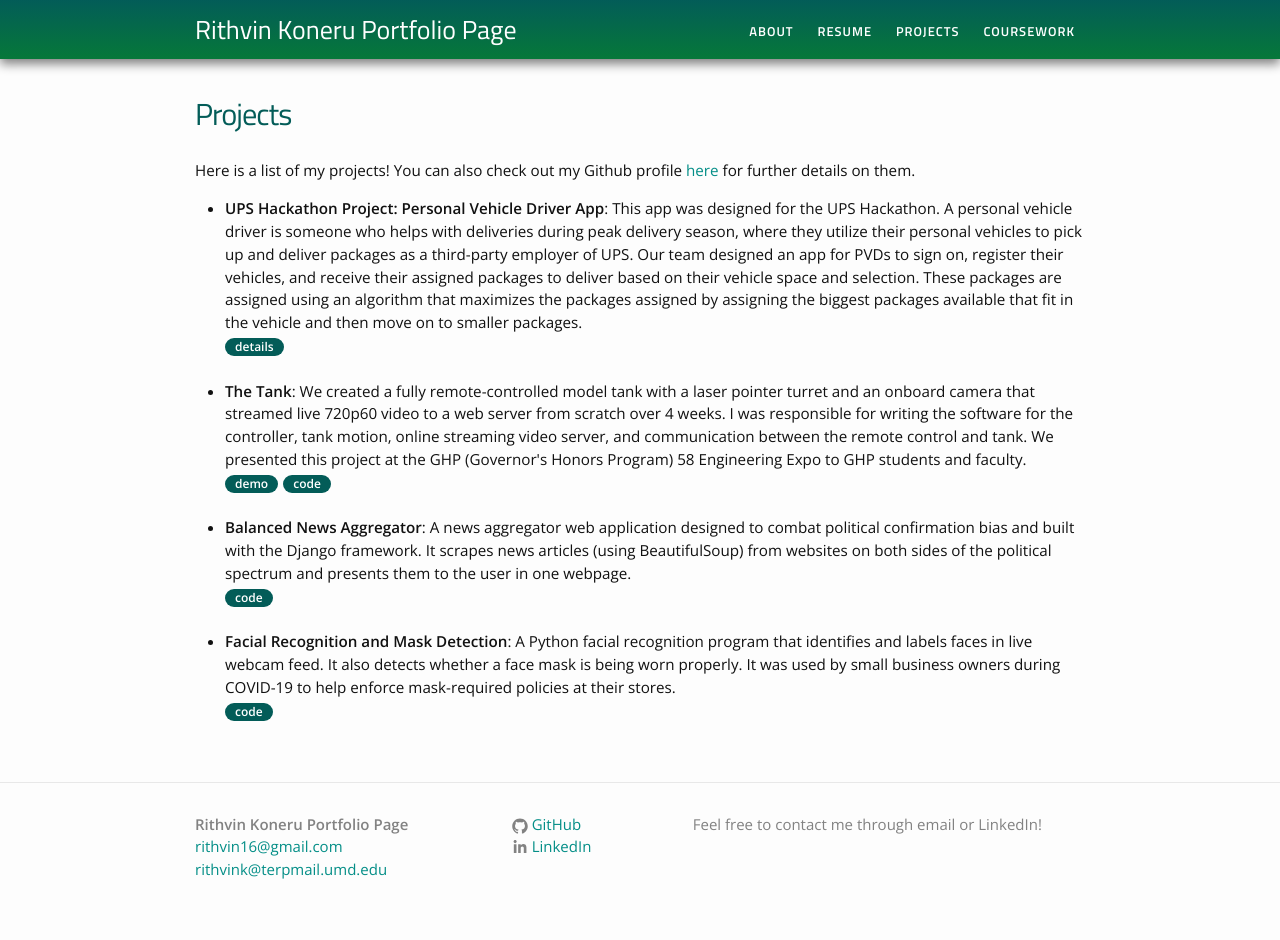
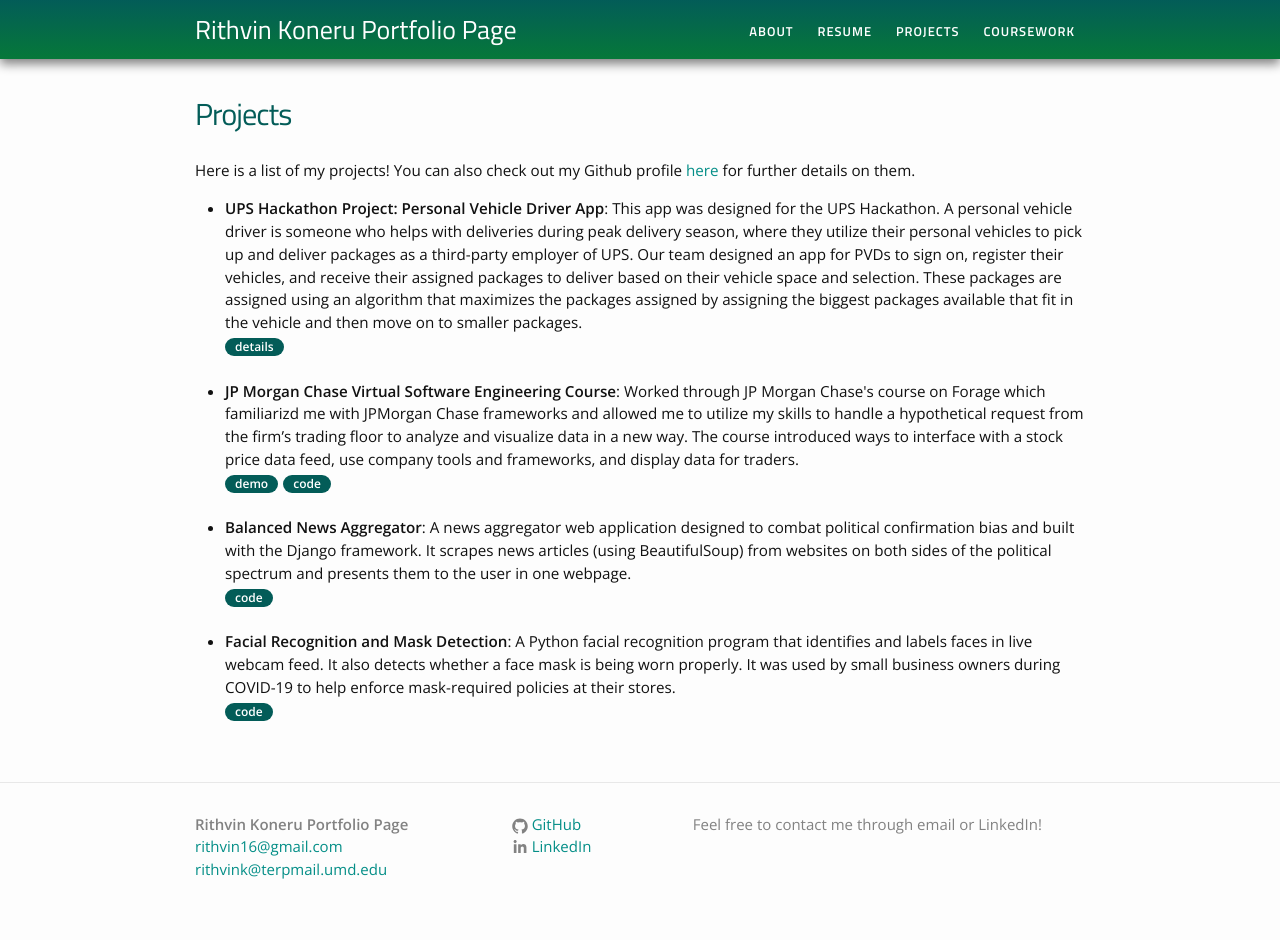
Before and after one commit to RithvinK/RithvinK.github.io, a Jekyll site: the page built from projects.md, in a window 1280 px wide. Built offline with Jekyll 4.4.1, drawn with Linux system fonts in a browser that asks for light colours.

Commit message:
Update projects.md

```diff
--- a/projects.md
+++ b/projects.md
@@ -12,7 +12,7 @@ Here is a list of my projects! You can also check out my Github profile <a href=
 		<a href="https://github.com/RithvinK/UPS-Hackathon-Project"><div class="color-button">details</div></a>
 	</li><br>
 	<li>
-		<b>The Tank</b>: We created a fully remote-controlled model tank with a laser pointer turret and an onboard camera that streamed live 720p60 video to a web server from scratch over 4 weeks. I was responsible for writing the software for the controller, tank motion, online streaming video server, and communication between the remote control and tank. We presented this project at the GHP (Governor's Honors Program) 58 Engineering Expo to GHP students and faculty.<br>
+		<b>JP Morgan Chase Virtual Software Engineering Course</b>: Worked through JP Morgan Chase's course on Forage which familiarizd me with JPMorgan Chase frameworks and allowed me to utilize my skills to handle a hypothetical request from the firm’s trading floor to analyze and visualize data in a new way. The course introduced ways to interface with a stock price data feed, use company tools and frameworks, and display data for traders.<br>
 		<a href="https://github.com/thearyanmittal/the-tank/tree/main/demo"><div class="color-button">demo</div></a><a href="https://github.com/thearyanmittal/the-tank"><div class="color-button">code</div></a>
 	</li><br>
 	<li>
```
